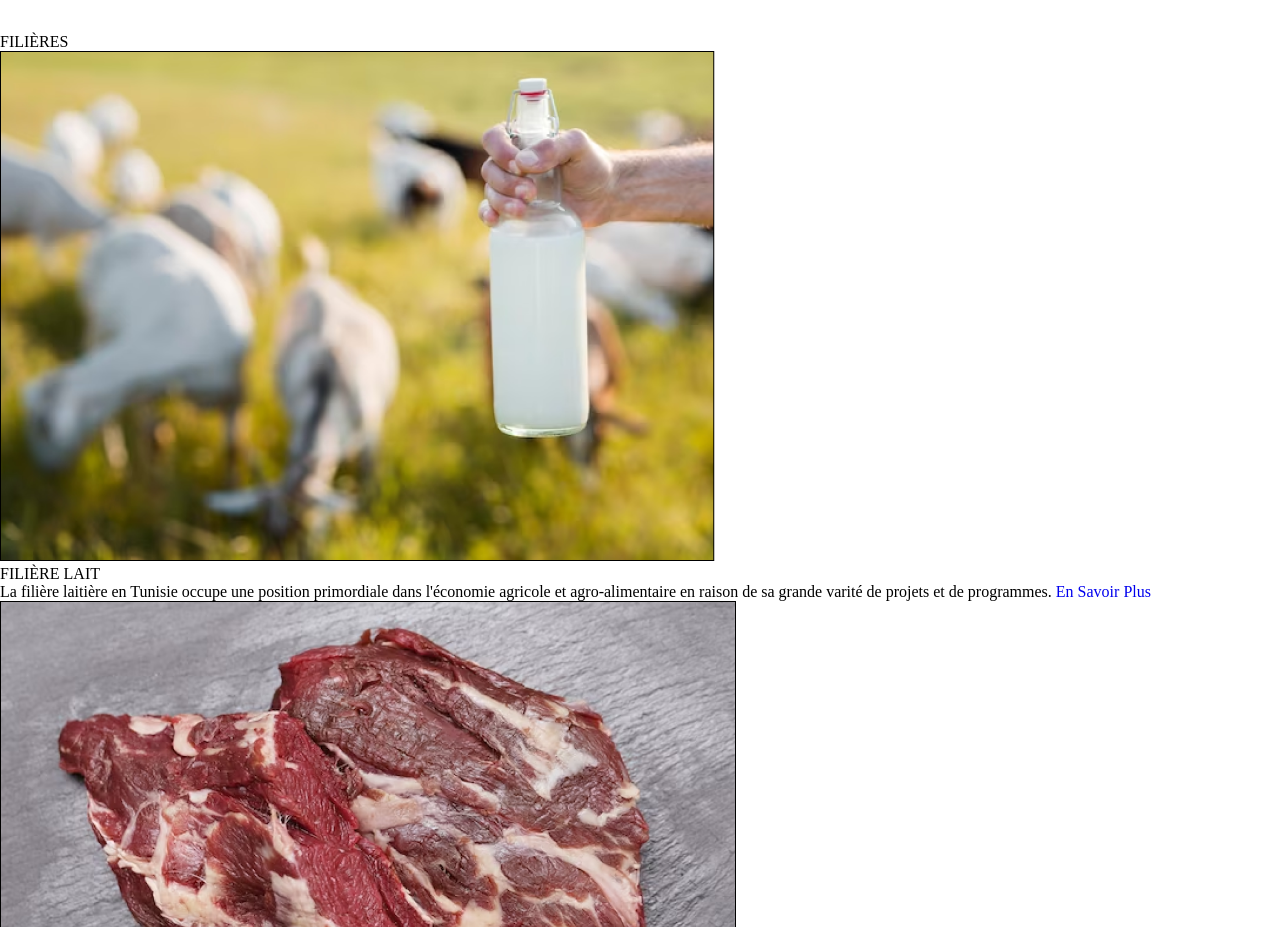
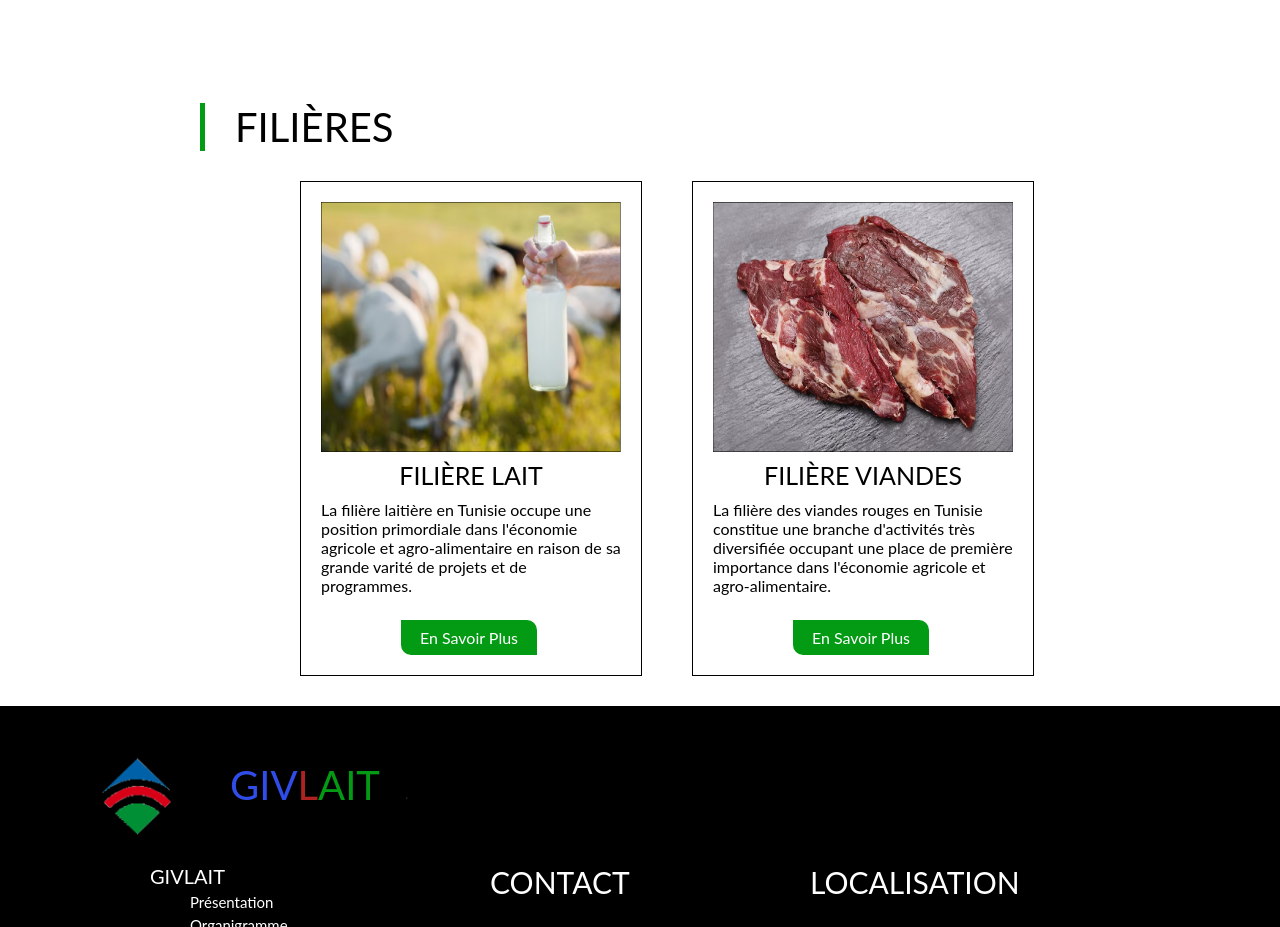
Before and after one commit to Iheb1199/GIVLAIT, a PHP site: page / in a window 1280 px wide; the page is wider, and only the part inside the window is pictured. Shown: the part 2230-3157 px from the top of that part. Run offline with PHP 8.4, Linux system fonts and the light colour scheme.

Commit message:
Update style.css

```diff
--- a/givi/style.css
+++ b/givi/style.css
@@ -2,9 +2,9 @@
   margin: 0;
   padding: 0;
   text-decoration: none;
-  box-sizing: border-box;
   scroll-behavior: smooth;
   list-style: none;
+  font-family: 'Lato';
 }
 
 .header-wrapper{
@@ -99,7 +99,7 @@
 }
 
 .header{
-  background-image: url('/images/header_image.png');
+  background-image: url('images/header_image.png');
   background-size: cover;
   background-position: center;
   height: 583px;
@@ -196,3 +196,177 @@
   height: 50px;
   width: 200px;
 }
+
+
+#titre-sec
+{
+  border-left: solid 5px rgba(3, 155, 19, 1);
+  font-size: 40px;
+  padding-left: 30px;
+  margin: 30px 200px;
+}
+
+.ct-fil
+{
+  width: 300px;
+  border: solid thin;
+  padding: 20px;
+}
+
+.titre-fil
+{
+  text-align: center;
+  font-size: 25px;
+  margin-bottom: 10px;
+}
+
+.img-fil
+{
+  height: 250px;
+  width: 300px;
+  margin-bottom: 5px;
+}
+
+.btn-fil
+{
+  display: block;
+  width: 40%;
+  text-align: center;
+  margin-top: 25px;
+  margin-left: 80px;
+  background-color: rgba(3, 155, 19, 1);
+  color: white;
+  padding: 8px;
+  border-top-right-radius: 10px;
+  border-bottom-left-radius: 10px;
+}
+
+#lait-fil
+{
+  margin-left: 300px;
+  margin-right: 50px;
+}
+
+#flex-fil
+{
+  display: flex;
+}
+
+footer
+{
+  margin-top: 30px;
+  background-color: black;
+}
+
+#ct-logo
+{
+  position: relative;
+}
+
+#ct-logo img
+{
+  height: 80px;
+  width: 315px;
+  margin-left: 100px;
+  margin-top: 50px;
+}
+
+#grp-nm
+{
+  position: absolute;
+  left: 230px;
+  top: 55px;
+  font-size: 40px;
+}
+
+
+#lb
+{
+  color: #304DEA;
+}
+
+#lr
+{
+  color: #AF2222;
+}
+
+#lv
+{
+  color: #039B13;
+}
+
+#ctn-ft
+{
+  display: flex;
+  height: 410px;
+}
+
+.item-ft
+{
+  width: 25%;
+  padding-top: 25px;
+}
+
+.titre-pt
+{
+  font-size: 30px;
+  color: white;
+  margin-left: 20px;
+  margin-bottom: 30px;
+}
+
+#liens-ft
+{
+  margin-left: 150px;
+}
+
+.lien-gr
+{
+  display: block;
+  margin-bottom: 12px;
+  color: white;
+  font-size: 20px;
+}
+
+.lien
+{
+  margin-bottom: 5px;
+}
+
+.slien
+{
+  display: block;
+  color: white;
+  margin-left: 40px;
+  font-size: 15px;
+}
+
+#lien-cot
+{
+  margin-left: 30px;
+  color: white;
+  font-size: 20px;
+}
+
+.img-cot
+{
+  width: 45px;
+  height: 45px;
+  margin-right: 50px;
+}
+
+.cdn-gr
+{
+  color: white;
+  display: flex;
+  align-items: center;
+  margin-left: 25px;
+  margin-top: 30px;
+}
+
+#ct-loca
+{
+  width: 270px;
+  height: 240px;
+  margin-left: 32px;
+}
```
